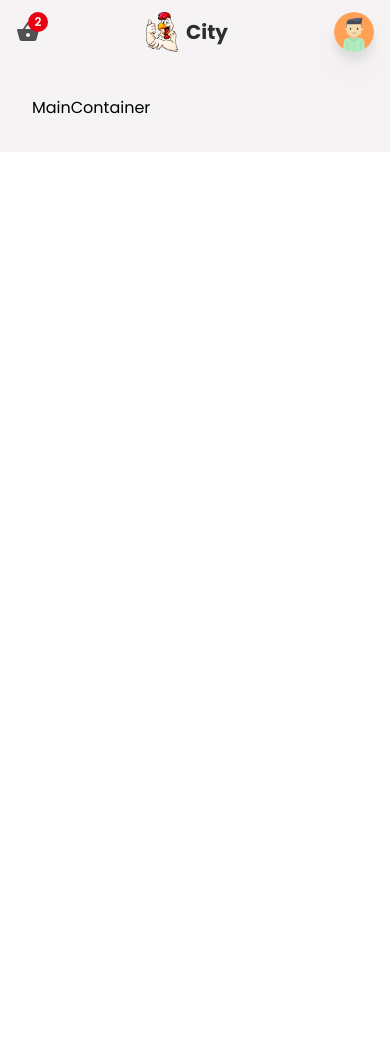
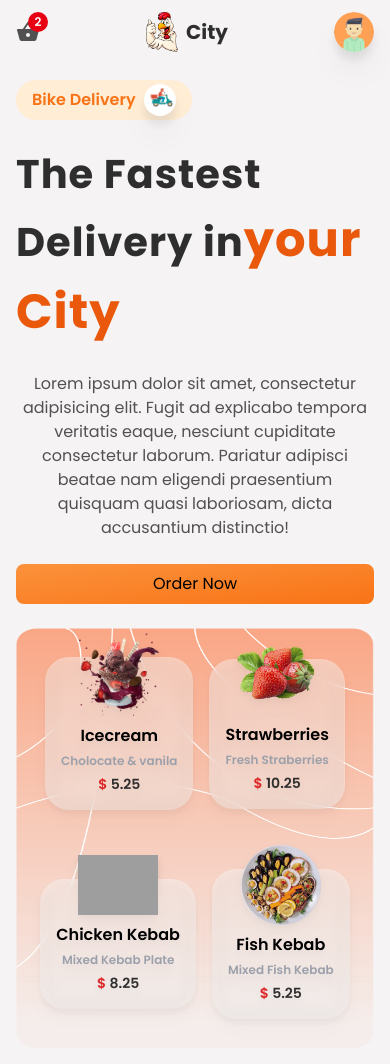
Before and after one commit to GRAviTY-GAGAN/food-delivery, a React (Create React App) app: page / in a window 390 px wide. Shown: the top 1064 px of the page. Before the commit the page ends 844 px from the top, so only its background shows below. Built offline with nearby package versions, Linux system fonts and the light colour scheme; grey boxes are pictures that could not be loaded.

Commit message:
Main & Home container

```diff
--- a/src/App.js
+++ b/src/App.js
@@ -12,7 +12,7 @@ const App = () => {
     <div className='w-screen h-auto flex flex-col bg-primary'>
       <Header />
 
-      <main className='mt-16 md:mt-24 p-8 w-full'>
+      <main className='mt-14 md:mt-20 px-4 md:px-16 py-4 w-full'>
         <Routes>
             <Route path='/*' element={<MainContainer />}/>
             <Route path='/createItem' element={<CreateContainer />}/>
--- a/src/components/Header.jsx
+++ b/src/components/Header.jsx
@@ -30,23 +30,21 @@ const Header = () => {
     localStorage.setItem('user', JSON.stringify(providerData[0]));  //setting the user data to localStorage so that when we refresh we still have the user data in localStorage.
     } else {
       setIsMenu(!isMenu)
-      localStorage.clear()
-
-      dispatch(
-        {
-          type : actionType.SET_USER,
-          user : null
-        }
-      )
     }
   };
 
   const logOut = ()  => {
-    setIsMenu(false)
-  }
+    setIsMenu(false);
+    localStorage.clear();
+
+    dispatch({
+      type : actionType.SET_USER,
+      user : null,
+    });
+  };
 
   return (
-    <header className='fixed z-50 w-screen p-3 px-4 md:p-6 md:px-16'>
+    <header className='fixed z-50 w-screen p-3 px-4 md:p-6 md:px-16 bg-primary'>
         {/* desktop & tablet */}
         <div className='hidden md:flex w-full h-full items-center justify-between'>
             <Link to={'/'} className="flex items-center gap-2">
@@ -78,7 +76,7 @@ const Header = () => {
                 whileTap={{scale : 0.6 }}
                 src={user ? user.photoURL : Avatar}
                 className='w-10 min-w-[40px] h-10 min-h-[40px] drop-shadow-xl cursor-pointer rounded-full'
-                alt="userprofile"
+                alt=""
                 onClick={login}
               />
               { isMenu && (
@@ -89,7 +87,8 @@ const Header = () => {
                 className=' w-40 bg-gray-50 shadow-xl rounded-lg flex flex-col absolute top-12 right-0'>
                 {user && user.email === 'gaganbn1999@gmail.com' && (
                   <Link to={'/createItem'}>
-                    <p className=' px-4 py-2 flex items-center gap-3 cursor-pointer hover:bg-slate-100 transition-all duration-100 ease-in-out text-textColor text-base' >New Item <MdAdd />
+                    <p className=' px-4 py-2 flex items-center gap-3 cursor-pointer hover:bg-slate-100 transition-all duration-100 ease-in-out text-textColor text-base'
+                    onClick={() => setIsMenu(false)} >New Item <MdAdd />
                     </p>
                   </Link>
                 )}
@@ -123,7 +122,7 @@ const Header = () => {
                 whileTap={{scale : 0.6 }}
                 src={user ? user.photoURL : Avatar}
                 className='w-10 min-w-[40px] h-10 min-h-[40px] drop-shadow-xl cursor-pointer rounded-full'
-                alt="userprofile"
+                alt=""
                 onClick={login}
               />
               { isMenu && (
@@ -139,10 +138,14 @@ const Header = () => {
 
                 <ul
                   className='flex flex-col'>
-                    <li className='text-base rounded-lg text-textColor hover:text-headingColor duration-100 transition-all ease-in-out cursor-pointer hover:bg-slate-100 px-4 py-2'>Home</li>
-                    <li className='text-base rounded-lg text-textColor hover:text-headingColor duration-100 transition-all ease-in-out cursor-pointer hover:bg-slate-100 px-4 py-2'>Menu</li>
-                    <li className='text-base rounded-lg text-textColor hover:text-headingColor duration-100 transition-all ease-in-out cursor-pointer hover:bg-slate-100 px-4 py-2'>About Us</li>
-                    <li className='text-base rounded-lg text-textColor hover:text-headingColor duration-100 transition-all ease-in-out cursor-pointer hover:bg-slate-100 px-4 py-2'>Services</li>
+                    <li className='text-base rounded-lg text-textColor hover:text-headingColor duration-100 transition-all ease-in-out cursor-pointer hover:bg-slate-100 px-4 py-2'
+                    onClick={() => setIsMenu(false)}>Home</li>
+                    <li className='text-base rounded-lg text-textColor hover:text-headingColor duration-100 transition-all ease-in-out cursor-pointer hover:bg-slate-100 px-4 py-2'
+                    onClick={() => setIsMenu(false)}>Menu</li>
+                    <li className='text-base rounded-lg text-textColor hover:text-headingColor duration-100 transition-all ease-in-out cursor-pointer hover:bg-slate-100 px-4 py-2'
+                    onClick={() => setIsMenu(false)}>About Us</li>
+                    <li className='text-base rounded-lg text-textColor hover:text-headingColor duration-100 transition-all ease-in-out cursor-pointer hover:bg-slate-100 px-4 py-2'
+                    onClick={() => setIsMenu(false)}>Services</li>
                 </ul>
 
                 <p className=' m-2 p-2 flex rounded-md shadow-md items-center justify-center gap-3 cursor-pointer bg-gray-200 hover:bg-gray-300 transition-all duration-100 ease-in-out text-textColor text-base'
--- /dev/null
+++ b/src/components/HomeContainer.jsx
@@ -0,0 +1,55 @@
+import React from 'react';
+import Delivery from '../Img/delivery.png';
+import HeroBg from '../Img/heroBg.png';
+
+import { heroData } from '../utils/data';
+
+const HomeContainer = () => {
+  return (
+    <section className=' grid grid-cols-1 md:grid-cols-2 gap-2 w-full' id='home'>
+      <div className="py-2 flex-1 flex flex-col items-start justify-center gap-6">
+        <div className=' flex items-center gap-2 justify-center bg-orange-100 px-4 py-1 rounded-full'>
+            <p className=' text-base text-orange-500 font-semibold'>
+                Bike Delivery
+            </p>
+            <div className='w-8 h-8 bg-white rounded-full overflow-hidden drop-shadow-xl'>
+              <img src={Delivery} className=' w-full h-full object-contain' alt="delivery" />
+            </div>
+        </div>
+
+        <p className=' text-[2.5rem] font-bold tracking-wide text-headingColor lg:text-[4.5rem]'>
+            The Fastest Delivery in
+          <span className=' text-orange-600 text-[3rem] lg:text-[5rem]'>your City</span>
+        </p>
+
+        <p className=' text-base text-textColor text-center md:text-left md:w-[80%]'>
+          Lorem ipsum dolor sit amet, consectetur adipisicing elit. Fugit ad explicabo tempora veritatis eaque, nesciunt cupiditate consectetur laborum. Pariatur adipisci beatae nam eligendi praesentium quisquam quasi laboriosam, dicta accusantium distinctio!
+        </p>
+
+        <button type='button' className=' bg-gradient-to-br from-orange-400 to-orange-500 w-full md:w-auto px-4 py-2 rounded-lg hover:shadow-lg transition-all ease-in-out duration-100'>Order Now</button>
+
+      </div>
+      <div className="py-2 flex-1 flex items-center relative">
+            <img src={HeroBg} className='ml-auto h-420 w-full lg:w-auto lg:h-650'  alt="hero-bg" />
+
+            <div className=' w-full h-full absolute top-0 left-0 flex items-center justify-center lg:px-32 py-4 gap-4 flex-wrap'>
+                {heroData && heroData.map(n =>(
+                    <div key={n.id}
+                    className=" lg:w-190 p-4 bg-cardOverlay backdrop-blur-md rounded-3xl flex flex-col items-center justify-center drop-shadow-lg">
+
+                    <img src={n.imgageSrc} className='w-20 lg:w-40 -mt-10 lg:-mt-20 ' alt="I1" />
+                    <p className='text-base lg:text-xl font-semibold mt-2 lg:mt-4'>{n.name}</p>
+
+                    <p className='text-[12px] lg:text-sm text-lightTextGray font-semibold my-1 lg:my-3'>{n.decp}</p>
+
+                    <p className=' text-sm font-semibold text-headingColor'>
+                        <span className=' text-s text-red-600'>$</span> {n.price}</p>
+                </div>
+                ))}
+            </div>
+      </div>
+    </section>
+  )
+}
+
+export default HomeContainer;
--- a/src/components/MainContainer.jsx
+++ b/src/components/MainContainer.jsx
@@ -1,8 +1,11 @@
 import React from 'react';
+import HomeContainer from './HomeContainer';
 
 const MainContainer = () => {
   return (
-    <div>MainContainer</div>
+    <div className=' w-full h-auto flex flex-col items-center justify-center'>
+      <HomeContainer />
+    </div>
   )
 }
 
--- a/src/components/index.js
+++ b/src/components/index.js
@@ -3,3 +3,4 @@
   export { default as Header } from './Header';
   export { default as MainContainer } from './MainContainer';
   export { default as CreateContainer } from './CreateContainer';
+  export { default as HomeContainer } from './HomeContainer';
--- a/src/index.css
+++ b/src/index.css
@@ -12,6 +12,7 @@ body{
 
 html, body {
     scroll-behavior: smooth;
+    overflow-x: hidden;
 }
 
 @tailwind base;
--- /dev/null
+++ b/src/utils/data.js
@@ -0,0 +1,12 @@
+import I1 from '../Img/i1.png';
+import F1 from '../Img/f1.png';
+import C3 from '../Img/c3.png';
+import Fi1 from '../Img/fi1.png';
+
+
+export const heroData = [
+    {id : 1, name : 'Icecream', decp: 'Cholocate & vanila', price : '5.25', imgageSrc : I1},
+    {id : 2, name : 'Strawberries', decp: 'Fresh Straberries', price : '10.25', imgageSrc : F1},
+    {id : 3, name : 'Chicken Kebab', decp: 'Mixed Kebab Plate', price : '8.25', imgageSrc : C3},
+    {id : 4, name : 'Fish Kebab', decp: 'Mixed Fish Kebab', price : '5.25', imgageSrc : Fi1},
+]
--- a/tailwind.config.js
+++ b/tailwind.config.js
@@ -29,6 +29,7 @@ module.exports = {
         420: '420px',
         510: '510px',
         600: '600px',
+        650: '650px',
         685: '685px',
         800: '800px',
         '90vh': '90vh',
@@ -50,6 +51,8 @@ module.exports = {
         textColor : '#515151',
         cartNumBg : '#e80013',
         primary : '#f5f3f3',
+        cardOverlay : 'rgba(256, 256, 256, 0.4)',
+        lightTextGray : '#9ca0ab'
       },
     },
   },
```
